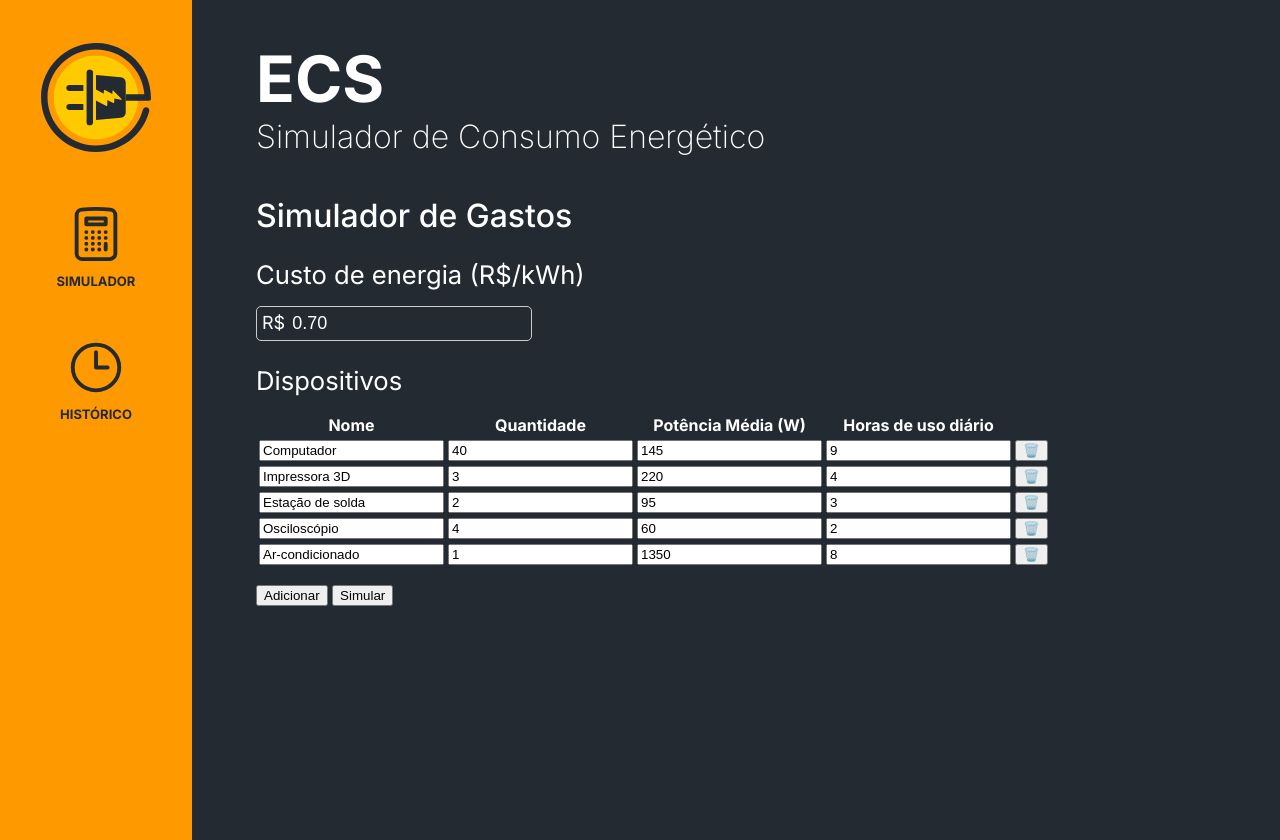
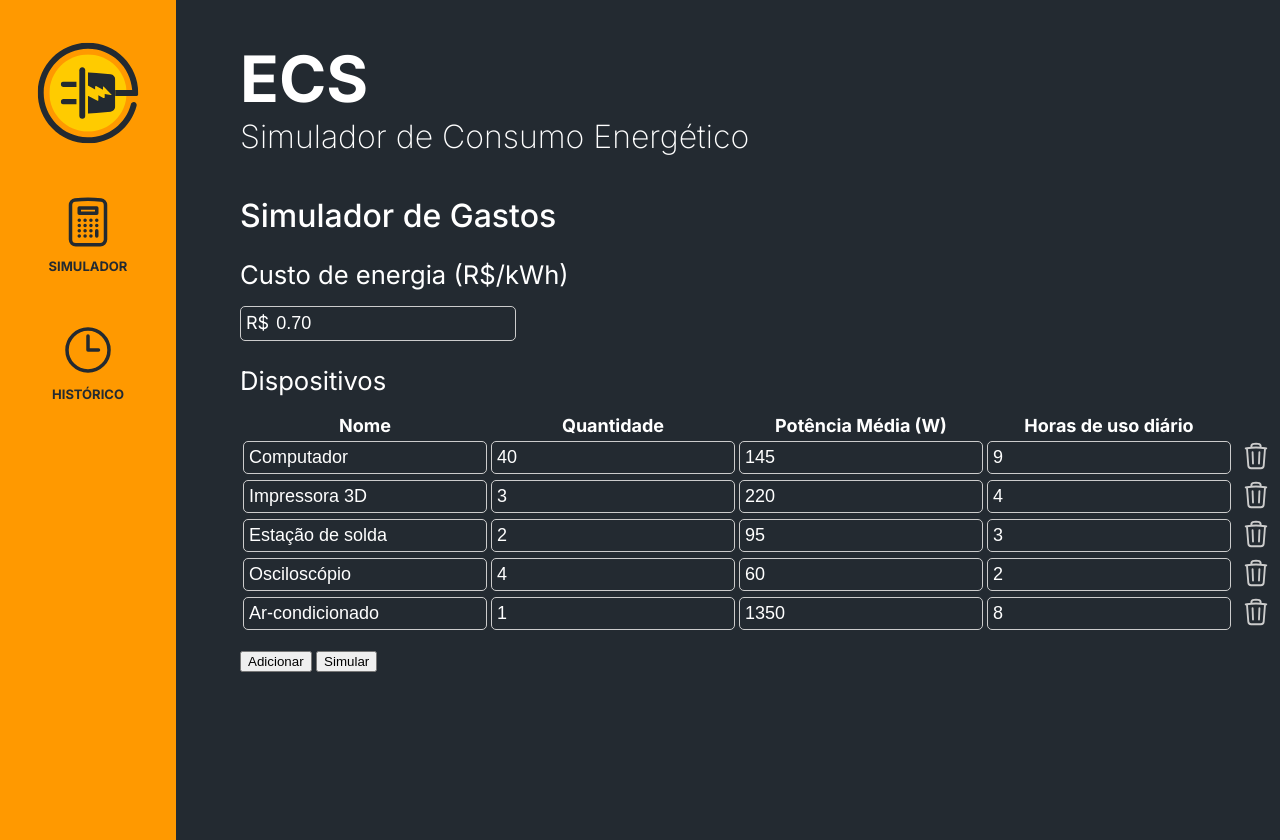
Before and after one commit to fnmatheus/trabalho_final_progamacao, a Django app: page / in a window 1280 px wide. Run offline with Django 5.2, Linux system fonts and the light colour scheme.

Commit message:
feat: device table css

```diff
--- a/simulator/static/simulator/script.js
+++ b/simulator/static/simulator/script.js
@@ -26,7 +26,11 @@ function deviceLineCreator(device) {
 
     const tdDelete = document.createElement("td");
     const deleteBtn = document.createElement("button");
-    deleteBtn.textContent = "🗑️"
+    deleteBtn.innerHTML = `
+        <svg xmlns="http://www.w3.org/2000/svg" fill="none" viewBox="0 0 24 24" stroke-width="1.5" stroke="currentColor" class="size-6">
+            <path stroke-linecap="round" stroke-linejoin="round" d="m14.74 9-.346 9m-4.788 0L9.26 9m9.968-3.21c.342.052.682.107 1.022.166m-1.022-.165L18.16 19.673a2.25 2.25 0 0 1-2.244 2.077H8.084a2.25 2.25 0 0 1-2.244-2.077L4.772 5.79m14.456 0a48.108 48.108 0 0 0-3.478-.397m-12 .562c.34-.059.68-.114 1.022-.165m0 0a48.11 48.11 0 0 1 3.478-.397m7.5 0v-.916c0-1.18-.91-2.164-2.09-2.201a51.964 51.964 0 0 0-3.32 0c-1.18.037-2.09 1.022-2.09 2.201v.916m7.5 0a48.667 48.667 0 0 0-7.5 0" />
+        </svg>
+    `;
     deleteBtn.onclick = () => {
         const auth = confirm("Tem certeza que deseja remover este dispositivo?");
         if (auth) {
--- a/simulator/static/simulator/style.css
+++ b/simulator/static/simulator/style.css
@@ -101,7 +101,7 @@ body {
     display: flex;
     justify-content: left;
     gap: 5px;
-    border: solid 1px #cccccc;
+    border: solid 1px var(--text-secondary);
     border-radius: 5px;
     width: max-content;
     padding: 5px;
@@ -126,3 +126,32 @@ body {
     font-weight: 400;
     margin: 0;
 }
+
+.device-table table thead tr {
+    font-size: large;
+}
+
+.device-table table tbody tr input {
+    background-color: var(--background);
+    border: none;
+    font-size: large;
+    border: solid 1px var(--text-secondary);
+    border-radius: 5px;
+    color: var(--text-primary);
+    padding: 5px;
+}
+
+.device-table table tbody tr button {
+    background-color: var(--background);
+    border: none;
+}
+
+.device-table table tbody tr button svg {
+    color: var(--text-secondary);
+    width: auto;
+    height: 30px;
+}
+
+.device-table table tbody tr button svg:hover {
+    color: red;
+}
--- a/simulator/templates/simulator/home.html
+++ b/simulator/templates/simulator/home.html
@@ -122,5 +122,5 @@
             </main>
         </div>
     </body>
-    <script src="{% static 'simulator/script.js' %}?v=1"></script>
+    <script src="{% static 'simulator/script.js' %}?v=2"></script>
 </html>
```
